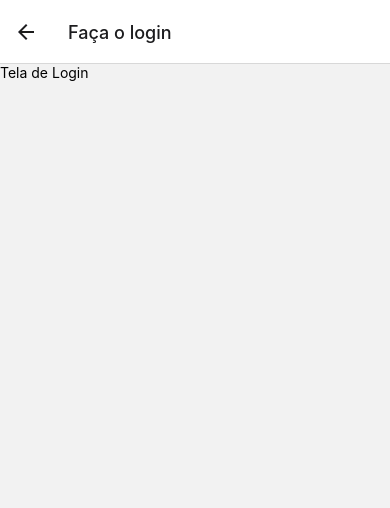
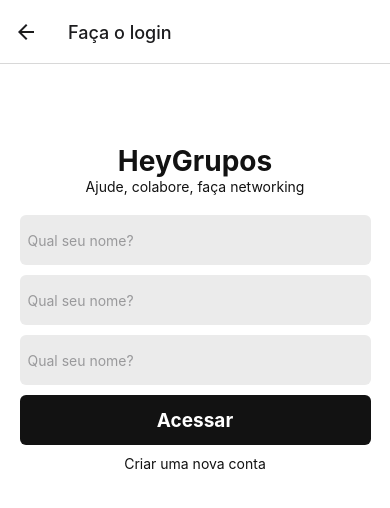
Before and after one commit to FelCastilho/heygroups, a React Native app: screen /SignIn in a window 390 px wide. Shown: the top 508 px of the page. Built offline with nearby package versions, Linux system fonts and the light colour scheme.

Commit message:
feat: Tela de login

```diff
--- a/package.json
+++ b/package.json
@@ -10,6 +10,9 @@
     "test": "jest"
   },
   "dependencies": {
+    "@react-native-firebase/app": "^18.8.0",
+    "@react-native-firebase/auth": "^18.8.0",
+    "@react-native-firebase/firestore": "^18.8.0",
     "@react-navigation/native": "^6.1.10",
     "@react-navigation/native-stack": "^6.9.18",
     "react": "18.2.0",
--- a/src/pages/chatroom/index.js
+++ b/src/pages/chatroom/index.js
@@ -1,9 +1,20 @@
-import { Text, View } from 'react-native';
+import { Button, Text, View, TouchableOpacity, TextInput } from 'react-native';
+
+import { useNavigation } from '@react-navigation/native';
 
 export default function Chatroom() {
- return (
-   <View>
-    <Text>Tela Chatroom</Text>
-   </View>
+
+  const navigation = useNavigation();
+
+  return (
+    <View>
+
+      <Text>Tela Chatroom</Text>
+
+      <Button
+        title='Login'
+        onPress={() => navigation.navigate('SignIn')}
+      />
+    </View>
   );
 }
--- a/src/pages/signIn/index.js
+++ b/src/pages/signIn/index.js
@@ -1,9 +1,92 @@
-import { Text, View } from 'react-native';
+import { useState } from 'react';
+import { Text, View, StyleSheet, TextInput, SafeAreaView, Platform, TouchableOpacity } from 'react-native';
 
 export default function SignIn() {
- return (
-   <View>
-    <Text>Tela de Login</Text>
-   </View>
+
+  const [ name, setName ] = useState('');
+  const [ email, setEmail ] = useState('');
+  const [ password, setPassword ] = useState('');
+
+  return (
+
+    <SafeAreaView style={styles.container}>
+
+      <Text style={styles.logo}>HeyGrupos</Text>
+      <Text style={{ marginBottom: 20, color: '#121212' }}>Ajude, colabore, faça networking</Text>
+
+      <TextInput
+        style={styles.input}
+        value={name}
+        onChangeText={(text) => setName(text)}
+        placeholder='Qual seu nome?'
+        placeholderTextColor='#99999b'
+      />
+
+      <TextInput
+        style={styles.input}
+        value={email}
+        onChangeText={(text) => setEmail(text)}
+        placeholder='Qual seu nome?'
+        placeholderTextColor='#99999b'
+      />
+
+      <TextInput
+        style={styles.input}
+        value={password}
+        onChangeText={(text) => setPassword(text)}
+        placeholder='Qual seu nome?'
+        placeholderTextColor='#99999b'
+      />
+
+      <TouchableOpacity style={styles.buttonLogin}>
+        <Text style={styles.buttonText}>
+          Acessar
+        </Text>
+      </TouchableOpacity>
+
+      <TouchableOpacity>
+        <Text style={{color: '#121212'}}>Criar uma nova conta</Text>
+      </TouchableOpacity>
+
+    </SafeAreaView>
   );
 }
+
+const styles = StyleSheet.create({
+
+  container: {
+    flex: 1,
+    alignItems: 'center',
+    backgroundColor: '#fff',
+  },
+  logo:{
+    marginTop: Platform.OS === 'android'? 55 : 80,
+    fontSize: 28,
+    fontWeight: 'bold',
+    color: '#121212'
+  },
+  input:{
+    color: '#121212',
+    backgroundColor: '#ebebeb',
+    width: '90%',
+    borderRadius: 6,
+    marginBottom: 10,
+    paddingHorizontal: 8,
+    height: 50,
+  },
+  buttonLogin:{
+    width: '90%',
+    backgroundColor: '#121212',
+    height: 50,
+    justifyContent: 'center',
+    alignItems: 'center',
+    marginBottom: 10,
+    borderRadius: 6,
+  },
+  buttonText:{
+    color: '#fff',
+    fontWeight: 'bold',
+    fontSize: 19
+  }
+
+})
```
Also changed, not shown: 5 other files (tests, documents, lock files or other folders).
